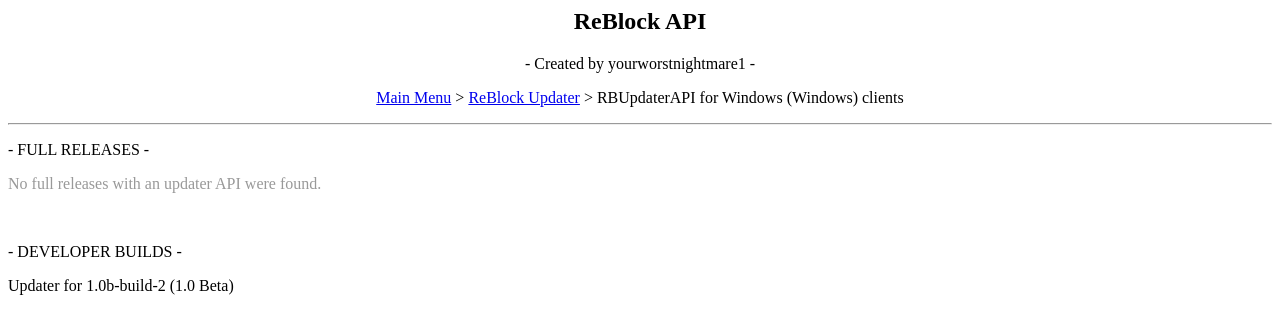
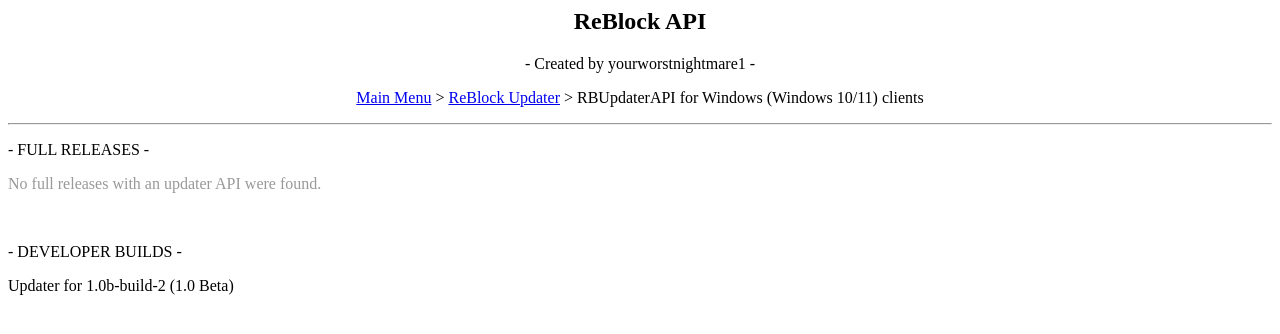
Before and after one commit to yourworstnightmare1/yourworstnightmare1.github.io, a plain HTML site: page win/index.html in a window 1280 px wide. Drawn offline with Linux system fonts and the light colour scheme.

Commit message:
Update index.html

```diff
--- a/win/index.html
+++ b/win/index.html
@@ -1,6 +1,6 @@
 <h2 style="text-align: center;">ReBlock API</h2>
 <p style="text-align: center;">- Created by yourworstnightmare1 -</p>
-<p style="text-align: center;"><a href="https://yourworstnightmare1.github.io">Main Menu</a> &gt; <a href="https://yourworstnightmare1.github.io/rbupdateapi">ReBlock Updater</a> &gt; RBUpdaterAPI for Windows (Windows) clients</p>
+<p style="text-align: center;"><a href="https://yourworstnightmare1.github.io">Main Menu</a> &gt; <a href="https://yourworstnightmare1.github.io/rbupdateapi">ReBlock Updater</a> &gt; RBUpdaterAPI for Windows (Windows 10/11) clients</p>
 <hr />
 <p style="text-align: left;">- FULL RELEASES -</p>
 <p style="text-align: left;"><span style="color: #999999;">No full releases with an updater API were found.</span></p>
```
